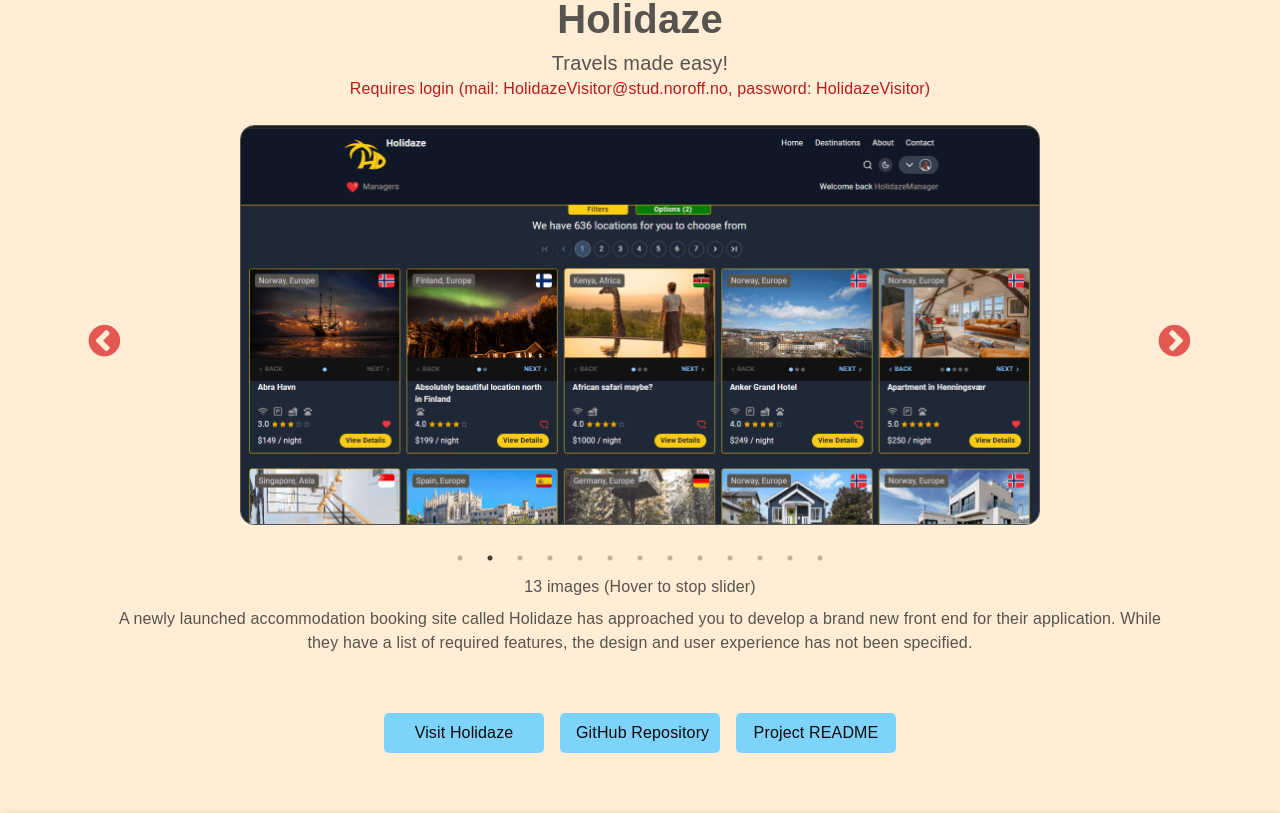
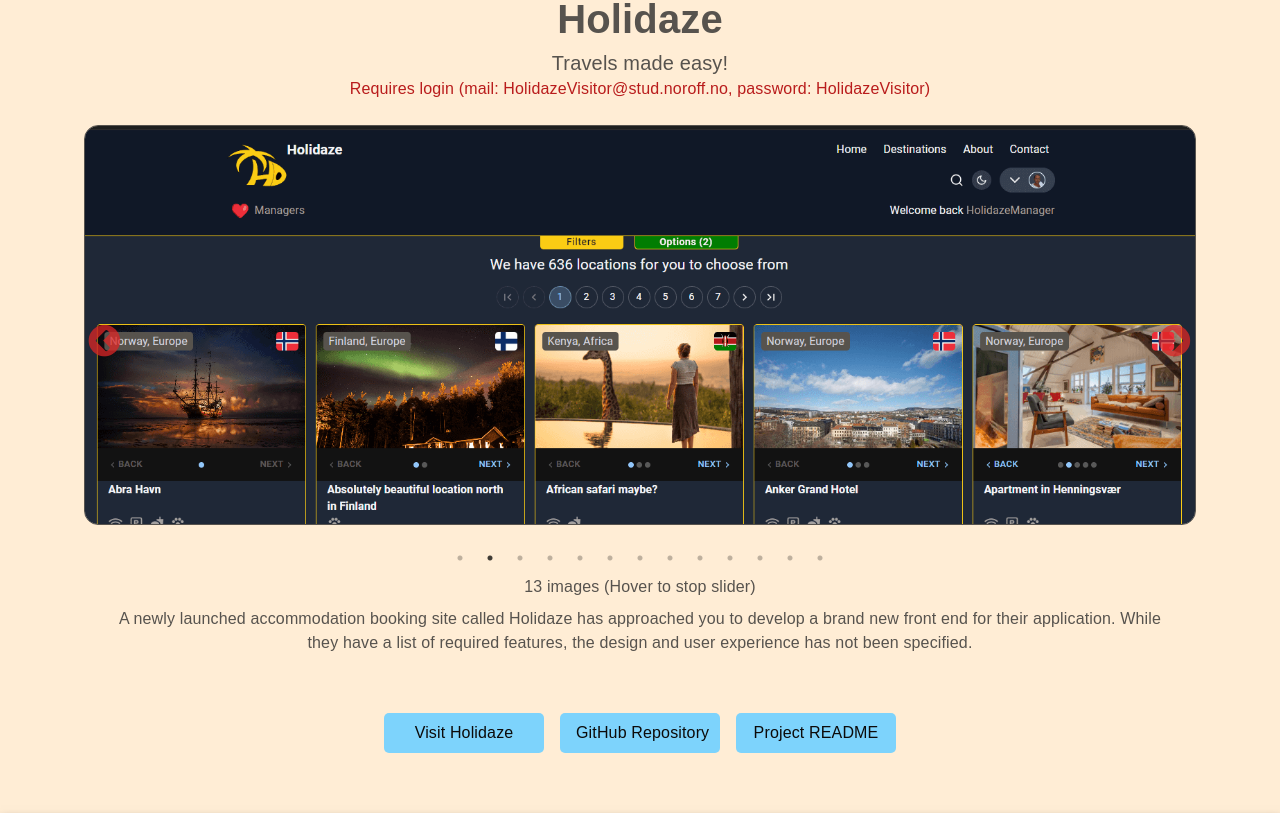
Before and after one commit to runeunhjem/portfolio-2, a React (Vite) app: page / in a window 1280 px wide. Shown: the part 640-1453 px from the top of the page. Built offline with nearby package versions, Linux system fonts and the light colour scheme; a web font is replaced by a local one.

Commit message:
Performance - reserves height and width to avoid layout shifts

```diff
--- a/src/components/Intro/index.styled.jsx
+++ b/src/components/Intro/index.styled.jsx
@@ -24,10 +24,9 @@ export const IntroImageContainer = styled.div`
   width: 33%;
   justify-content: center;
   img {
+    max-width: 100%;
     width: 250px;
-    max-width: 100%;
-    height: 250px;
-    max-height: 100%;
+    height: auto;
     border-radius: 50%;
     box-shadow: 2px 2px 10px 0 rgba(0, 0, 0, 0.2);
   }
--- a/src/components/ProjectCard/index.jsx
+++ b/src/components/ProjectCard/index.jsx
@@ -32,10 +32,10 @@ const ProjectCard = ({ project }) => {
               <div key={idx} className="image-wrap w-full">
                 <img
                   style={ {
-                    width: "800px",
-                    maxWidth: "100%",
-                    height: "400px",
-                    maxHeight: "100%",
+                    maxWidth: "800px",
+                    width: "100%",
+                    maxHeight: "400px",
+                    height: "100%",
                   }}
                   src={image}
                   alt={
```
